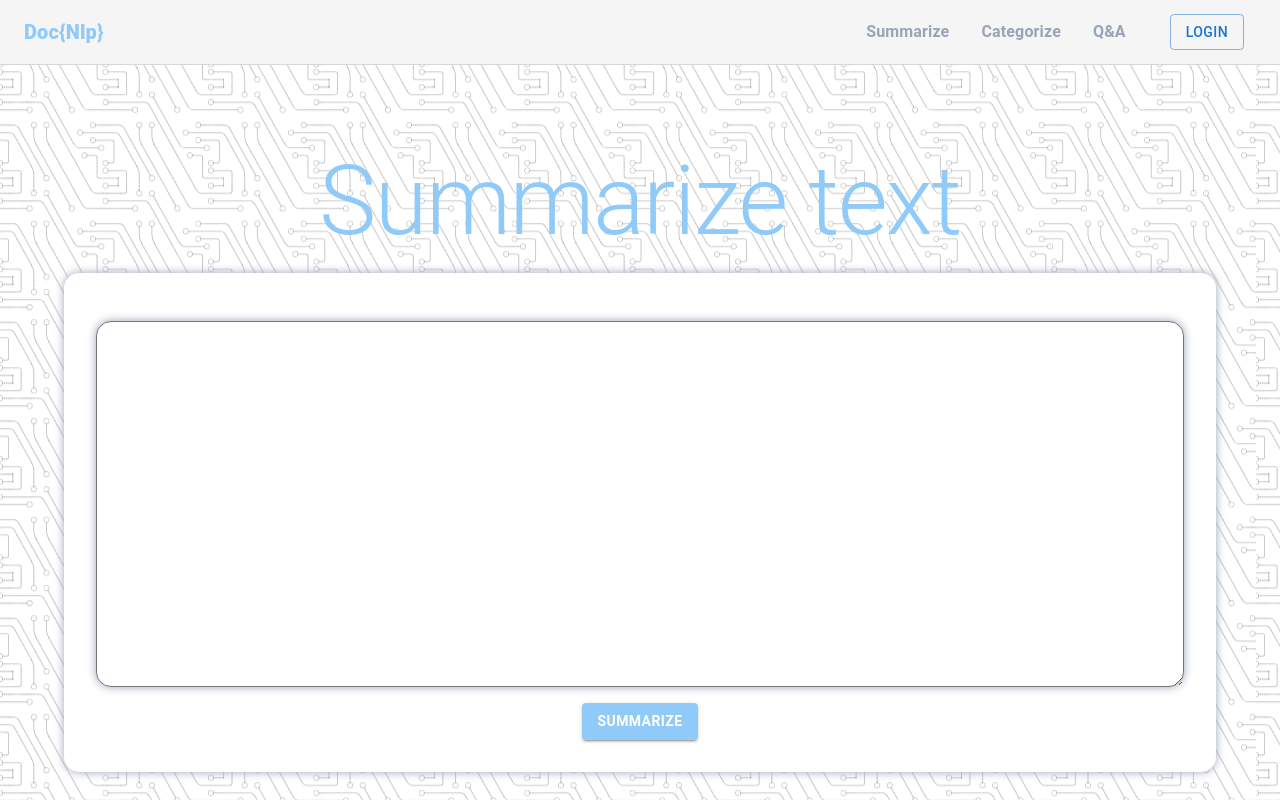
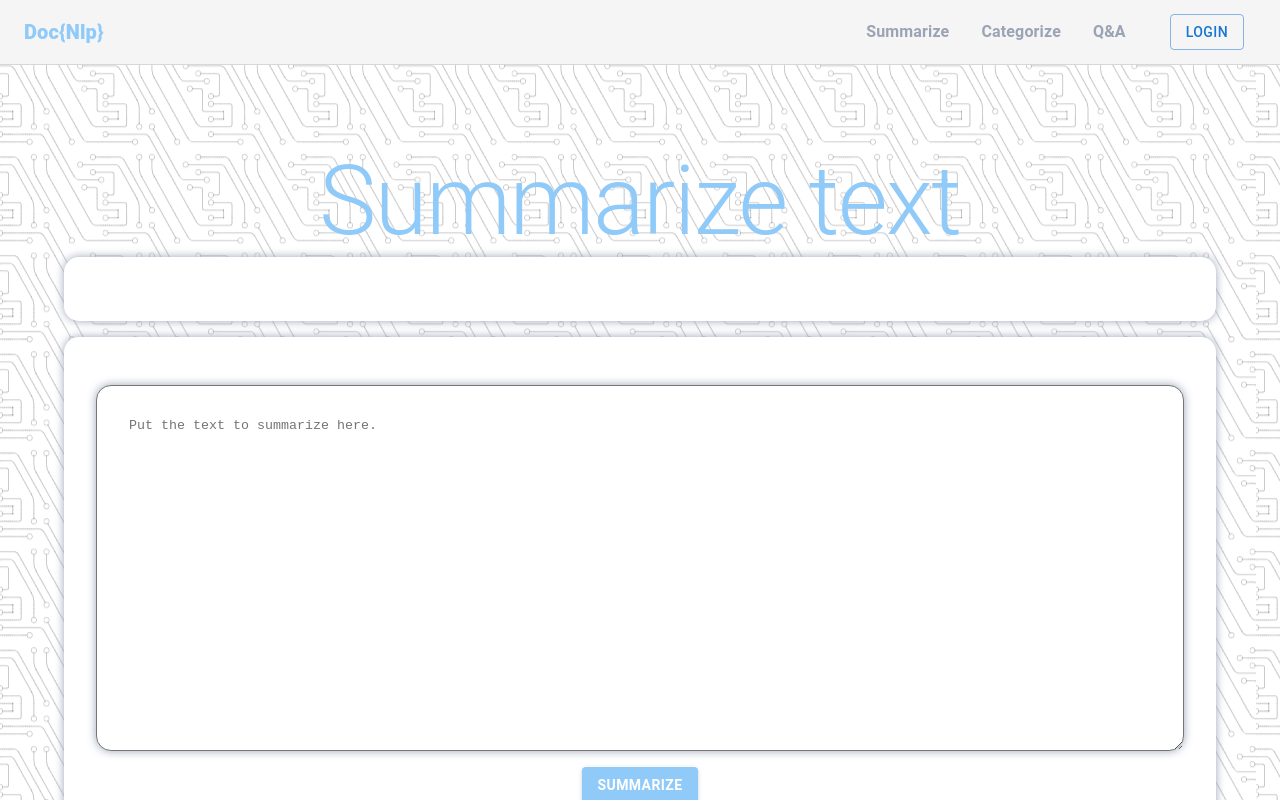
Before and after one commit to souad988/document_analyse, a React (Create React App) app in the folder frontend/: page /summarize in a window 1280 px wide. Shown: the top 800 px of the page. Built offline with nearby package versions, Linux system fonts and the light colour scheme.

Commit message:
Add box to display summary an scroll to textarea

```diff
--- a/frontend/src/components/textSummary.jsx
+++ b/frontend/src/components/textSummary.jsx
@@ -12,11 +12,11 @@ import { textSummarize } from '../store/slices/documentManagerSlice';
 
 const TextSummary = () => {
   const classes = useCustomStyles(mainStyles);
-  const [text, setText] = useState('');
+  const {
+    loading, error, summary, status, textTosummarize,
+  } = useSelector((state) => state.documents);
+  const [text, setText] = useState(textTosummarize);
   const dispatch = useDispatch();
-  const {
-    loading, error, summary, status,
-  } = useSelector((state) => state.documents);
 
   const handleChange = (e) => {
     setText(e.target.value);
@@ -29,14 +29,29 @@ const TextSummary = () => {
     >
       <Typography className={classes.mainTitle} variant="h1" component="h2">Summarize text</Typography>
       <Grid container spacing={2}>
-        <Grid item xs={12} lg={12}>
+        <Grid
+          item
+          xs={12}
+          lg={12}
+        >
           {loading
         && (
-        <Box sx={{ display: 'flex' }}>
+        <Box
+          className={
+            clsx(classes.backgroundColor,
+              classes.shadow,
+              classes.boxPadding)
+          }
+        >
           <CircularProgress />
         </Box>
         )}
-          <Box>
+          <Box className={
+          clsx(classes.backgroundColor,
+            classes.shadow,
+            classes.boxPadding)
+        }
+          >
             {status === 'succeeded'
             && (
             <Typography>
@@ -58,10 +73,12 @@ const TextSummary = () => {
           >
             <TextareaAutosize
               minRows={20}
+              maxRows={20}
               type="text"
               name="text"
               onChange={(e) => handleChange(e)}
               value={text}
+              placeholder="Put the text to summarize here."
               className={
                 clsx(classes.textArea,
                   classes.fullWidth,
@@ -73,6 +90,7 @@ const TextSummary = () => {
               type="submit"
               onClick={() => dispatch(textSummarize(text))}
               className={classes.btn}
+              disabled={loading}
             >
               Summarize
             </Button>
--- a/frontend/src/store/slices/documentManagerSlice.js
+++ b/frontend/src/store/slices/documentManagerSlice.js
@@ -1,7 +1,7 @@
 import { createSlice, createAsyncThunk } from '@reduxjs/toolkit';
 import axios from 'axios';
 
-const localData = JSON.parse(localStorage.getItem('docData')) || { text: '', summary: '' };
+const localData = JSON.parse(localStorage.getItem('docData')) || { text_to_summarize: '', summary: '' };
 const { REACT_APP_BACKEND_URL } = process.env;
 
 export const uploadDocument = createAsyncThunk('documents/uploadDocument', async (file) => {
@@ -11,7 +11,7 @@ export const uploadDocument = createAsyncThunk('documents/uploadDocument', async
   return response.data;
 });
 export const textSummarize = createAsyncThunk('documents/textSummarize', async (text) => {
-  localStorage.setItem('docData', JSON.stringify({...localData,text: text}));
+  localStorage.setItem('docData', JSON.stringify({ ...localData, textTosummarize: text }));
   const response = await axios.post(`${REACT_APP_BACKEND_URL}/summarize`, text, { headers: { 'Content-Type': 'application/json' } });
   return response.data;
 });
@@ -24,7 +24,7 @@ const documentManagerSlice = createSlice({
     error: null,
     status: 'idle',
     summary: '',
-    text: localData.text,
+    text_to_summarize: localData.text_to_summarize,
   },
   reducers: {},
   extraReducers: (builder) => {
--- a/frontend/src/styles/index.js
+++ b/frontend/src/styles/index.js
@@ -32,6 +32,8 @@ const mainStyles = (theme) => ({
   textArea: {
     margin: '1rem',
     padding: '2rem',
+    resize: 'vertical',
+    overflowY: 'scroll',
   },
   boxPadding: {
     padding: '2rem',
```
Also changed, not shown: 1 other file (tests, documents, lock files or other folders).
